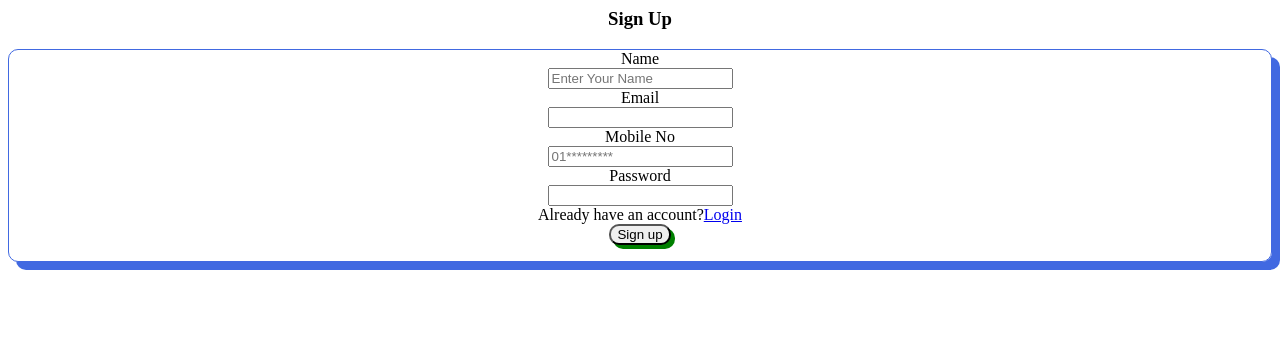
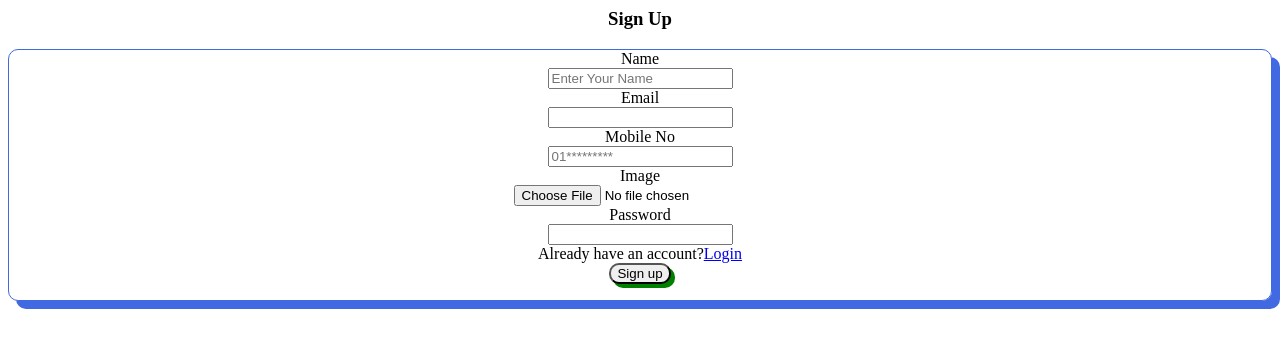
Before and after one commit to Sarifit95/health_report_upload_php, a PHP site: page /web/_sign_up.php in a window 1280 px wide. Shown: the top 348 px of the page. Run offline with PHP 8.4, Linux system fonts and the light colour scheme.

Commit message:
Update _sign_up.php file

```diff
--- a/web/_sign_up.php
+++ b/web/_sign_up.php
@@ -8,13 +8,29 @@
         box-shadow: 8px 8px royalblue; border-radius: 10px;
         border: 1px solid royalblue !important;
     }
+    .error{
+        font-size: 12px;
+        color: red;
+    }
 
 </style>
 <div class="row">
     <div class="col-md-8 offset-md-2">
         <div class="card">
+            <?php
+            if (!empty($_SESSION['msg'])){
+                ?>
+                <p style="text-align: center; background-color: green;color: white;" >
+                    <?php echo $_SESSION['msg']; unset($_SESSION['msg']); ?>
+                </p>
+
+            <?php
+
+            }
+
+            ?>
             <div class="card-body" style=" text-align: center;">
-                <form  action="" method="POST" name="login" id="sign_in" novalidate="novalidate">
+                <form  action="" method="POST" name="sign-up" id="sign-up" enctype="multipart/form-data">
 
                     <div class="form-group row">
                         <label for="name" class="col-md-2 col-form-label">Name</label>
@@ -26,7 +42,7 @@
                     <div class="form-group row">
                         <label for="email" class="col-md-2 col-form-label">Email</label>
                         <div class="col-md-8">
-                            <input type="email" id="email" name="email" class="form-control" placeholder="">
+                            <input type="email" id="email" name="email" class="form-control" >
                         </div>
 
                     </div>
@@ -34,6 +50,13 @@
                         <label for="name_en" class="col-md-2 col-form-label">Mobile No</label>
                         <div class="col-md-8">
                             <input type="text" id="mobile" name="mobile" class="form-control" placeholder="01*********">
+                        </div>
+
+                    </div>
+                    <div class="form-group row">
+                        <label for="image" class="col-md-2 col-form-label">Image</label>
+                        <div class="col-md-8">
+                            <input type="file" id="image" name="image" class="form-control" placeholder="01*********">
                         </div>
 
                     </div>
```
